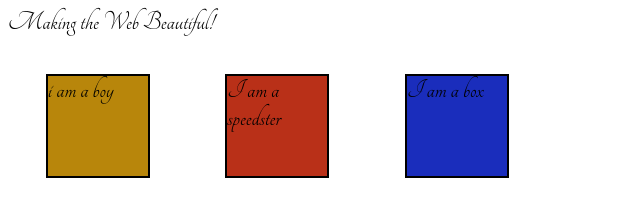
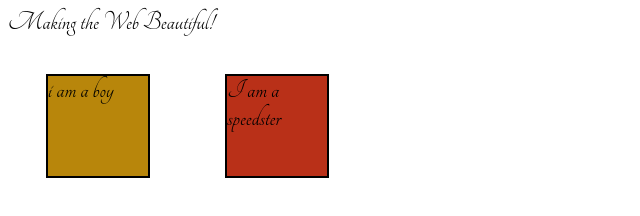
Before and after one commit to freshpex/Connect-replit-to-Github, a plain HTML site: page index.html in a window 1280 px wide. Shown: the whole page, without its empty margins (0-640 px from the left). Drawn offline with Linux system fonts and the light colour scheme.

Commit message:
removed the third flexbox.

```diff
--- a/index.html
+++ b/index.html
@@ -16,9 +16,6 @@
     <div class="flexbox-item flexbox-item-2"> I am a speedster
     </div>
 
-    <div class="flexbox-item flexbox-item-3">
-      I am a box
-    </div>
   </div>
 
 </body>
```
